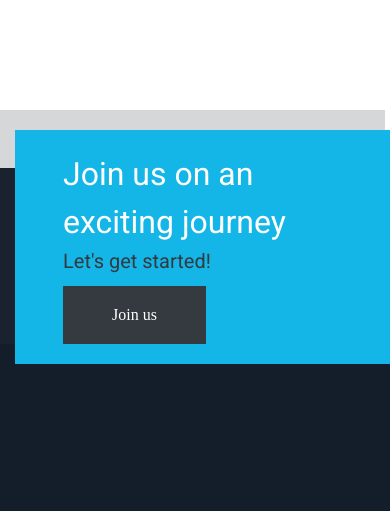
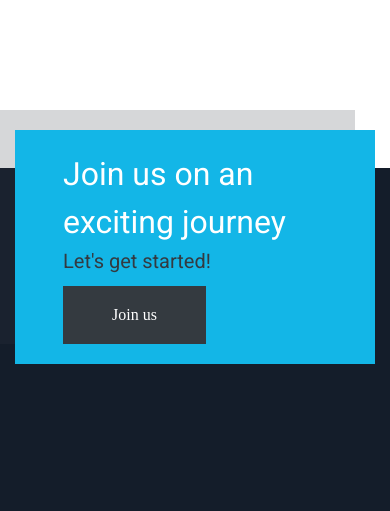
Before and after one commit to yadavsairaj/ISA-RAIT_Website, a plain HTML site: page index.html in a window 390 px wide. Shown: the part 10600-11111 px from the top of the page. Drawn offline with nearby package versions, Linux system fonts and the light colour scheme; files whose address does not match are found by name; a web font is replaced by a local one.

Commit message:
footer media

```diff
--- a/css/style.css
+++ b/css/style.css
@@ -128,3 +128,7 @@ a {
 @media  screen and   (max-width: 580px){
  #footer-img{ width: 50% !important}
 }
+@media screen and (max-width: 580px){
+  .footer-20192 .cta{
+    margin-right: 30px; }
+}
```
